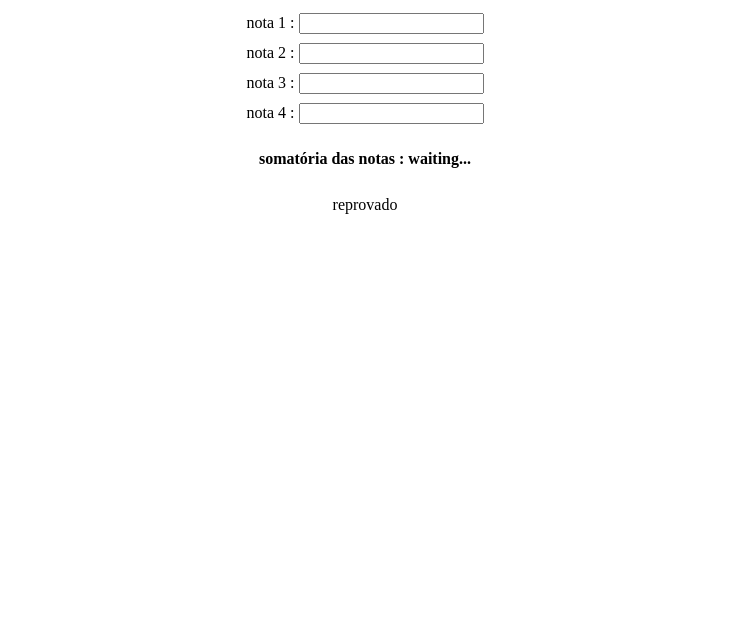
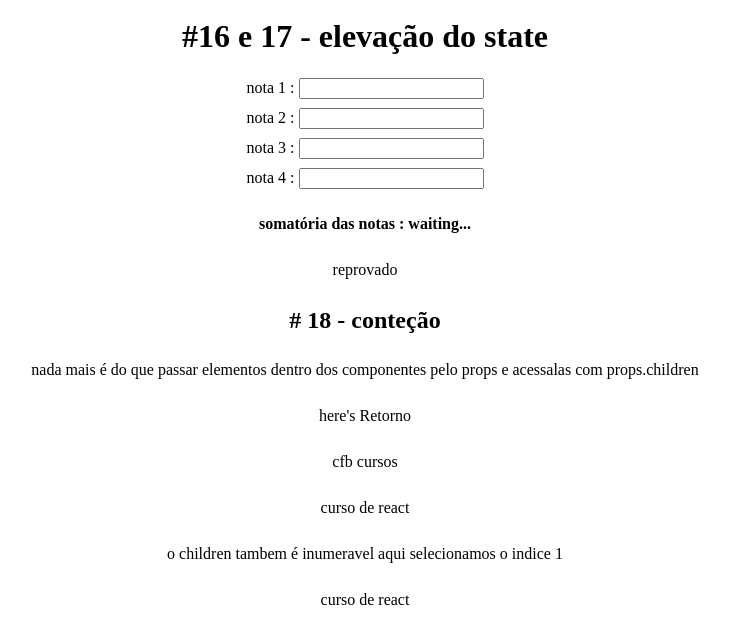
Before and after one commit to Wesley3king/reactJS, a React (Create React App) app in the folder aulas/elevacao_state/: page / in a window 1280 px wide. Shown: the top 644 px of the page, without its empty margins (275-1004 px from the left). Built offline with nearby package versions, Linux system fonts and the light colour scheme.

Commit message:
aula 18 contecao concluida

```diff
--- a/aulas/elevacao_state/src/App.js
+++ b/aulas/elevacao_state/src/App.js
@@ -1,6 +1,7 @@
 import React,{useState} from 'react';
 import State from './State';
 import Result from './Result';
+import Contencao from './Contencao';
 import './App.css';
 
 function App() {
@@ -21,6 +22,7 @@ function App() {
 
   return (
     <div className='center'>
+      <h1>#16 e 17 - elevação do state</h1>
       <State num={1} nota={data.nota1} setNota={handleSetNotas}/>
       <State num={2} nota={data.nota2} setNota={handleSetNotas}/>
       <State num={3} nota={data.nota3} setNota={handleSetNotas}/>
@@ -28,6 +30,9 @@ function App() {
       <section>
           <Result data={data}/>
       </section>
+      <section>
+        <Contencao />
+      </section>
     </div>
   );
 }
--- /dev/null
+++ b/aulas/elevacao_state/src/Contencao.jsx
@@ -0,0 +1,15 @@
+import React from "react";
+import Retorno from "./Retorno";
+
+export default function Contencao () {
+    return (
+        <>
+        <h2># 18 - conteção</h2>
+        <p>nada mais é do que passar elementos dentro dos componentes pelo props e acessalas com props.children</p>
+        <Retorno>
+            <p>cfb cursos</p>
+            <p>curso de react</p>
+        </Retorno>
+        </>
+    )
+}
--- /dev/null
+++ b/aulas/elevacao_state/src/Retorno.jsx
@@ -0,0 +1,19 @@
+import React from "react";
+
+export default function Retorno (props) {
+    return (
+        <div>
+            <p>here's Retorno</p>
+
+            <section>
+                {props.children}
+            </section>
+            <section>
+                <p>o children tambem é inumeravel aqui selecionamos o indice 1</p>
+                <>
+                {props.children[1]}
+                </>
+            </section>
+        </div>
+    )
+}
```
